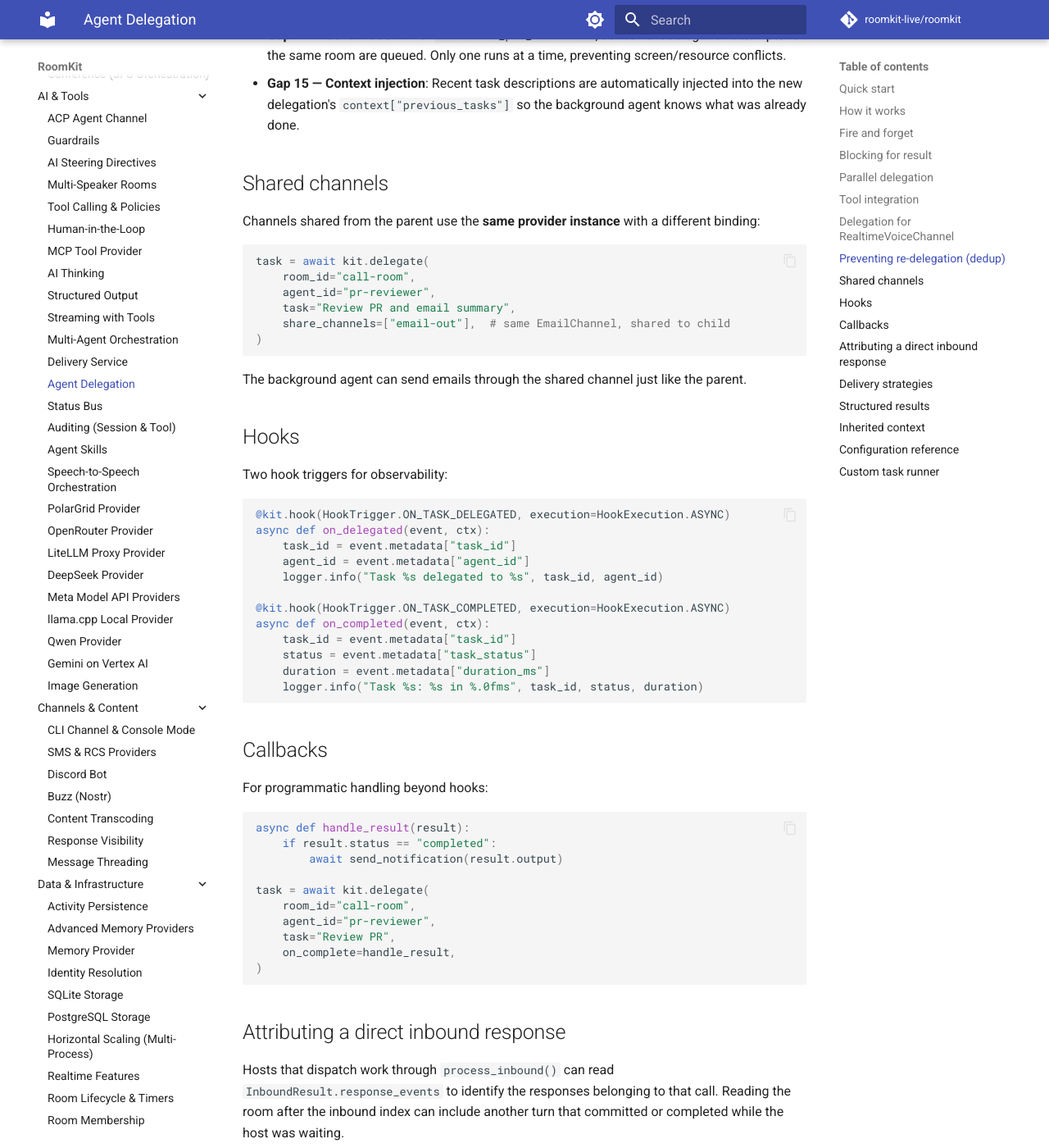
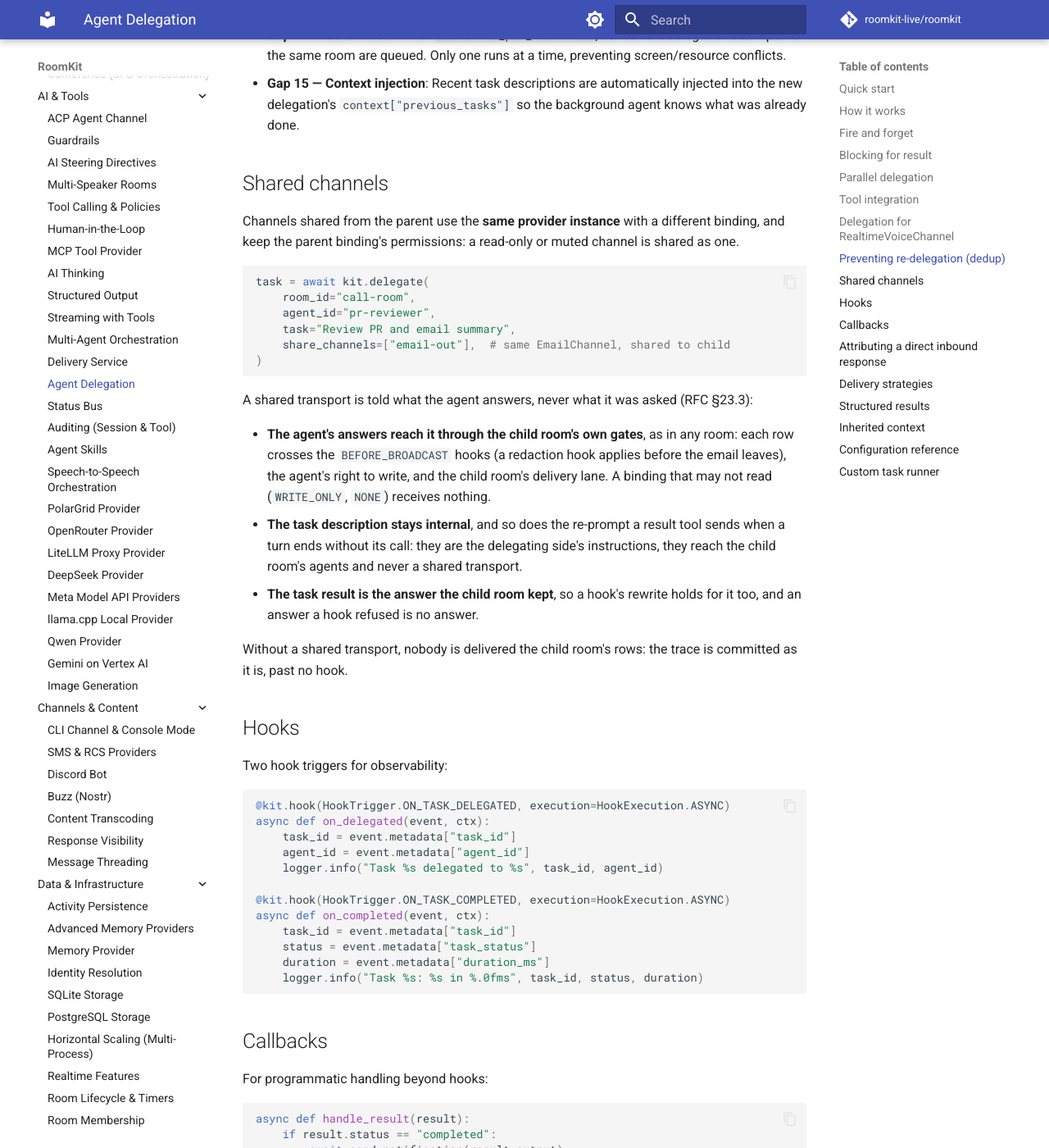
Before and after one commit to roomkit-live/roomkit-docs, an MkDocs documentation site: the page built from docs/guides/agent-delegation.md, in a window 1280 px wide and 1400 px high, scrolled down 3993 px. Shown: the whole window at 82% size. Built offline with MkDocs 1.6.1 and Material for MkDocs 9.7.7, drawn with Linux system fonts in a browser that asks for light colours; comment, search, counter and statistics services are not loaded.

Commit message:
docs(delegation): a shared transport is told the agent's answers through the child room's hooks and permissions, never the task (RMK-360)

````diff
--- a/docs/guides/agent-delegation.md
+++ b/docs/guides/agent-delegation.md
@@ -178,7 +178,7 @@ This enables three features:
 
 ## Shared channels
 
-Channels shared from the parent use the **same provider instance** with a different binding:
+Channels shared from the parent use the **same provider instance** with a different binding, and keep the parent binding's permissions: a read-only or muted channel is shared as one.
 
 ```python
 task = await kit.delegate(
@@ -189,7 +189,13 @@ task = await kit.delegate(
 )
 ```
 
-The background agent can send emails through the shared channel just like the parent.
+A shared transport is told what the agent answers, never what it was asked (RFC §23.3):
+
+- **The agent's answers reach it through the child room's own gates**, as in any room: each row crosses the `BEFORE_BROADCAST` hooks (a redaction hook applies before the email leaves), the agent's right to write, and the child room's delivery lane. A binding that may not read (`WRITE_ONLY`, `NONE`) receives nothing.
+- **The task description stays internal**, and so does the re-prompt a result tool sends when a turn ends without its call: they are the delegating side's instructions, they reach the child room's agents and never a shared transport.
+- **The task result is the answer the child room kept**, so a hook's rewrite holds for it too, and an answer a hook refused is no answer.
+
+Without a shared transport, nobody is delivered the child room's rows: the trace is committed as it is, past no hook.
 
 ## Hooks
 
````
Also changed, not shown: docs/features.md (+1 -1 lines), docs/guides/orchestration.md (+1 -1 lines).
